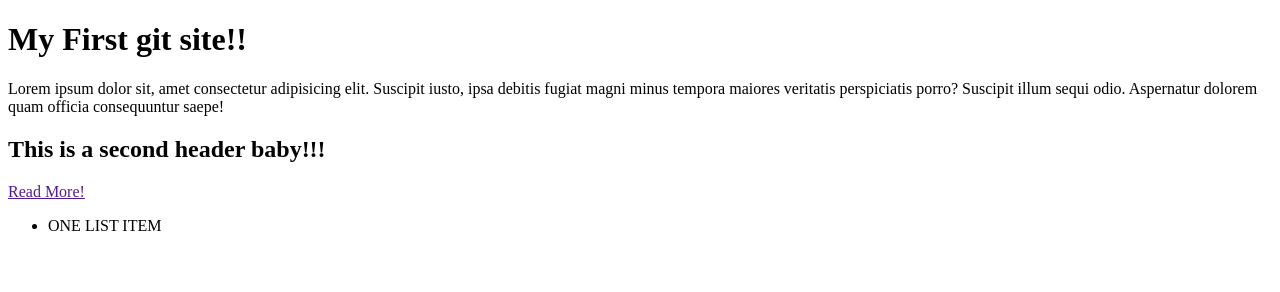
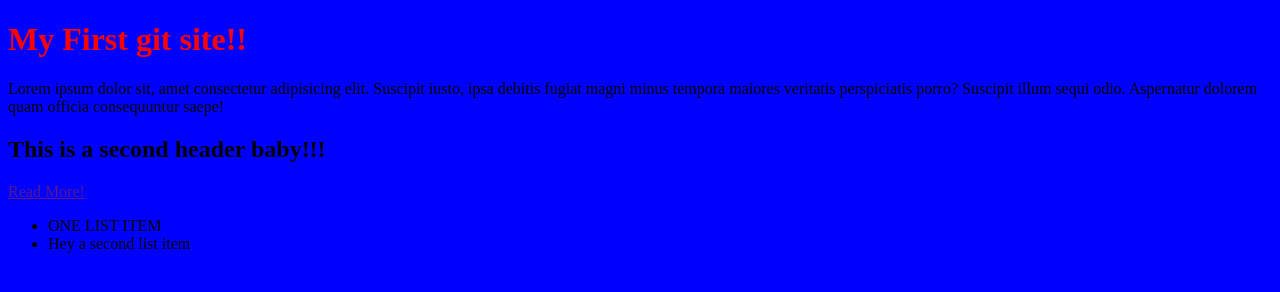
Before and after one commit to CoreyDeCaire/hangry-tummy, a plain HTML site: page index.html in a window 1280 px wide. Drawn offline with Linux system fonts and the light colour scheme.

Commit message:
creating styles and updating index code

```diff
--- a/index.html
+++ b/index.html
@@ -5,6 +5,7 @@
     <meta http-equiv="X-UA-Compatible" content="IE=edge">
     <meta name="viewport" content="width=device-width, initial-scale=1.0">
     <title>Document</title>
+    <link rel="stylesheet" href="style.css">
 </head>
 <body>
     <h1>My First git site!!</h1>
@@ -14,6 +15,7 @@
         <a href="">Read More!</a>
         <ul>
             <li>ONE LIST ITEM</li>
+            <li>Hey a second list item</li>
         </ul>
     </section>
 </body>
--- /dev/null
+++ b/style.css
@@ -0,0 +1,7 @@
+body {
+    background-color: blue;
+}
+
+h1 {
+    color: red;
+}
```
